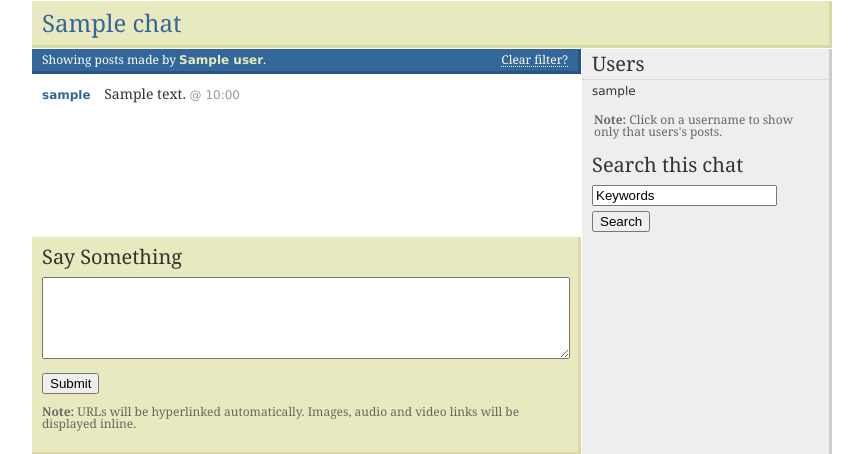
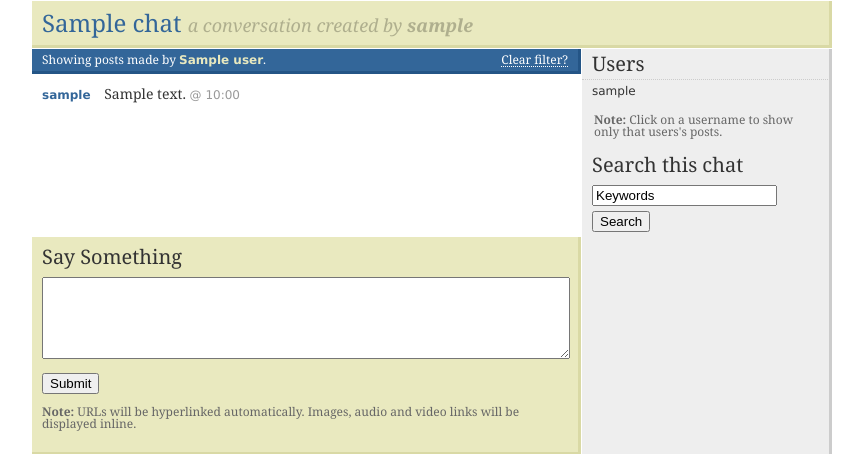
Before and after one commit to mccutchen/watercooler, a Django app: template templates/chat/chat.html in a window 1280 px wide. Shown: the part 88-542 px from the top of the page, without its empty margins (208-1071 px from the left). Run offline with Django 3.2, Linux system fonts and the light colour scheme; tables that the repository leaves empty hold one stand-in row (values such as "Sample post"); the template is opened without the code that fills it: values that come from a table or form of the project are taken from there, most other values are stand-ins (such as "Sample title", 1, 10 or a date in 2020); parts of the project's set-up code (start-up, migrations or seed data) failed here and were passed over.

Commit message:
Display the chat's creator in its header

```diff
--- a/media/watercooler.css
+++ b/media/watercooler.css
@@ -213,6 +213,15 @@ div#sidebar ul {
 /*---------------------------------------------------------------------------
     Chat page
 ---------------------------------------------------------------------------*/
+div#page-header span#created-by {
+    font-style: italic;
+    color: #AFAF8E;
+    font-size: 18px;
+}
+div#page-header span#created-by span {
+    font-weight: bold;
+}
+
 div#chat-container {
     margin: -20px;
     background: transparent url(img/sidebar-bg.gif) top right repeat-y;
--- a/templates/chat/chat.html
+++ b/templates/chat/chat.html
@@ -1,7 +1,12 @@
 {% extends "base.html" %}
 
 {% block page_header %}
-    <h2>{{ chat.name }}</h2>
+    <h2>
+        {{ chat.name }}
+        <span id="created-by">
+            a conversation created by <span>{{ chat.created_by }}</span>
+        </span>
+    </h2>
 {% endblock %}
 
 {% block content %}
```
